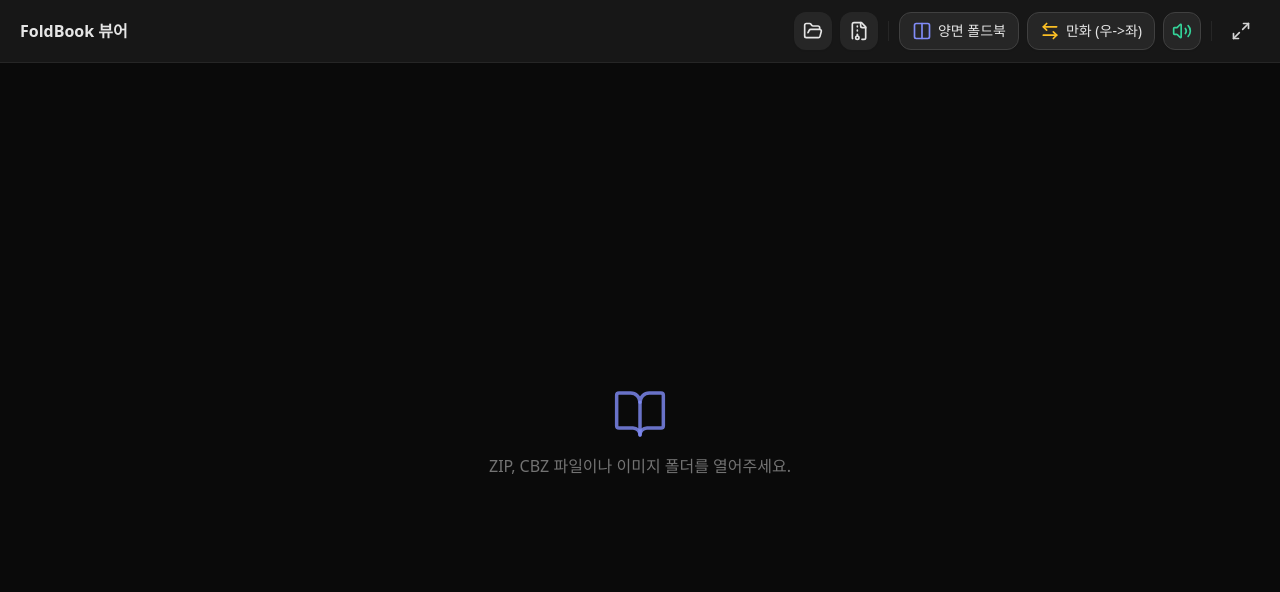
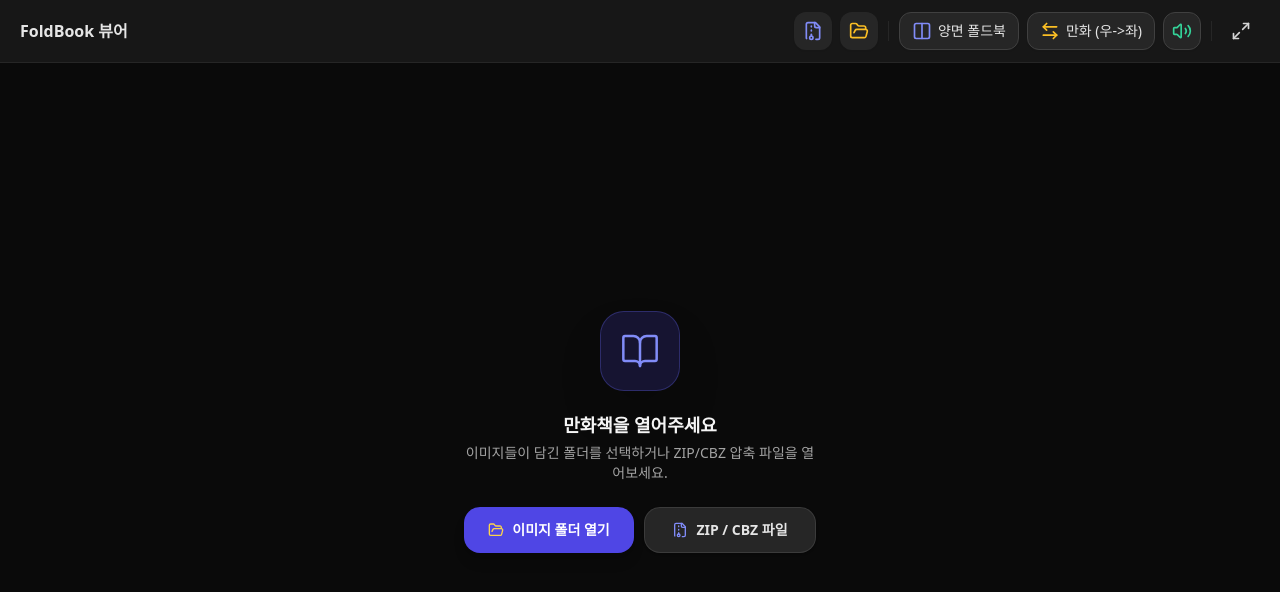
Before and after one commit to jacky92q/book-viewer, a React (Vite) app: page / in a window 1280 px wide. Shown: the top 592 px of the page. Built offline with nearby package versions, Linux system fonts and the light colour scheme.

Commit message:
Enhance file and folder handling for images and archives
Add support for folder selection and handle multiple image files. Update file handling logic for ZIP/CBZ archives and improve user experience with folder input.

```diff
--- a/src/App.tsx
+++ b/src/App.tsx
@@ -233,6 +233,9 @@ export default function App() {
 
   const [dirHandle, setDirHandle] = useState<LibraryDirHandle | null>(null);
   const zipFilesMapRef = useRef<Map<string, File>>(new Map());
+  const subDirsMapRef = useRef<Map<string, File[]>>(new Map());
+  const fileInputRef = useRef<HTMLInputElement | null>(null);
+  const folderInputRef = useRef<HTMLInputElement | null>(null);
   const [archives, setArchives] = useState<string[]>(() => {
     try {
       const saved = localStorage.getItem('foldbook_archive_list');
@@ -565,6 +568,14 @@ export default function App() {
   const loadArchiveByIndex = useCallback(
     async (nextArchiveName: string, shouldPreservePage = false) => {
       try {
+        if (subDirsMapRef.current.has(nextArchiveName)) {
+          const imgs = subDirsMapRef.current.get(nextArchiveName)!;
+          await handleMultipleImageFiles(imgs, shouldPreservePage, nextArchiveName);
+          setCurrentArchiveName(nextArchiveName);
+          localStorage.setItem('foldbook_last_archive', nextArchiveName);
+          return;
+        }
+
         let file: File | Blob | null = null;
         if (zipFilesMapRef.current.has(nextArchiveName)) {
           file = zipFilesMapRef.current.get(nextArchiveName)!;
@@ -641,20 +652,35 @@ export default function App() {
     }
   };
 
-  // 일반 이미지 다중 선택 처리 (IndexedDB 영구 저장 연동)
-  const handleMultipleImageFiles = async (files: FileList | File[], shouldPreservePage = false) => {
+  // 일반 이미지 다중/폴더 선택 처리 (IndexedDB 영구 저장 및 폴더명 추출)
+  const handleMultipleImageFiles = async (
+    files: FileList | File[],
+    shouldPreservePage = false,
+    customTitle?: string
+  ) => {
     const valid = Array.from(files)
       .filter((f) => IMAGE_EXT_REGEX.test(f.name))
-      .sort((a, b) => collator.compare(a.name, b.name));
+      .sort((a, b) => {
+        const pathA = (a as any).webkitRelativePath || a.name;
+        const pathB = (b as any).webkitRelativePath || b.name;
+        return collator.compare(pathA, pathB);
+      });
 
     if (valid.length === 0) return;
 
-    const title = valid[0]?.name.split('.')[0] || '단행본';
+    const relPath = (valid[0] as any).webkitRelativePath as string | undefined;
+    const folderName = relPath && relPath.includes('/') ? relPath.split('/')[0] : undefined;
+    const title = customTitle || folderName || valid[0]?.name.split('.')[0] || '만화책 폴더';
     setBookTitle(title);
 
-    // IndexedDB에 이미지 블롭 영구 보관
+    // 이전 URL 해제
+    rawFiles.forEach((f) => URL.revokeObjectURL(f.url));
+
+    // IndexedDB에 이미지 블롭 영구 보관 (에러 시 무시)
+    try {
       const persistItems = valid.map((f) => ({ name: f.name, blob: f }));
       persistImagesList(persistItems, title);
+    } catch {}
 
     const loaded: RawImageFile[] = await Promise.all(
       valid.map(async (f) => {
@@ -681,6 +707,77 @@ export default function App() {
       const saved = parseInt(localStorage.getItem('foldbook_last_index') || '0', 10);
       setCurrentIndex(saved > 0 && saved < loaded.length ? saved : 0);
     }
+  };
+
+  // --- 이미지들이 담긴 폴더 선택 이벤트 핸들러 (웹킷 디렉터리 완벽 지원) ---
+  const handleFolderChange = async (e: React.ChangeEvent<HTMLInputElement>) => {
+    const files = e.target.files;
+    if (!files || files.length === 0) return;
+    const fileList = Array.from(files);
+
+    // 1. 폴더 안에 ZIP/CBZ 압축 파일들이 담겨 있는 경우
+    const zips = fileList
+      .filter((f) => /\.(zip|cbz)$/i.test(f.name))
+      .sort((a, b) => collator.compare(a.name, b.name));
+
+    if (zips.length > 0) {
+      const map = new Map<string, File>();
+      zips.forEach((f) => map.set(f.name, f));
+      zipFilesMapRef.current = map;
+      const names = zips.map((f) => f.name);
+      setArchives(names);
+      localStorage.setItem('foldbook_archive_list', JSON.stringify(names));
+      loadZipFile(zips[0]);
+      setCurrentArchiveName(zips[0].name);
+      localStorage.setItem('foldbook_last_archive', zips[0].name);
+      if (zips.length > 1) setShowDrawer(true);
+      e.target.value = '';
+      return;
+    }
+
+    // 2. 폴더 안에 이미지 파일들이 담겨 있는 경우
+    const images = fileList.filter((f) => IMAGE_EXT_REGEX.test(f.name));
+    if (images.length === 0) {
+      alert('선택한 폴더 안에 이미지 파일(JPG, PNG, WEBP 등)이나 ZIP 파일이 없습니다.');
+      e.target.value = '';
+      return;
+    }
+
+    // 하위 폴더별(1권, 2권 등) 분기 감지
+    const subDirMap = new Map<string, File[]>();
+    for (const f of images) {
+      const rel = (f as any).webkitRelativePath as string | undefined;
+      if (rel && rel.includes('/')) {
+        const parts = rel.split('/');
+        if (parts.length >= 3) {
+          const subName = parts[1];
+          if (!subDirMap.has(subName)) subDirMap.set(subName, []);
+          subDirMap.get(subName)!.push(f);
+        }
+      }
+    }
+
+    if (subDirMap.size > 1) {
+      // 여러 권의 하위 폴더가 감지된 경우: 도서 목록에 추가
+      const subNames = Array.from(subDirMap.keys()).sort((a, b) => collator.compare(a, b));
+      subDirsMapRef.current = subDirMap;
+      setArchives(subNames);
+      localStorage.setItem('foldbook_archive_list', JSON.stringify(subNames));
+      const firstSub = subNames[0];
+      const firstImgs = subDirMap.get(firstSub)!;
+      await handleMultipleImageFiles(firstImgs, false, firstSub);
+      setCurrentArchiveName(firstSub);
+      localStorage.setItem('foldbook_last_archive', firstSub);
+      setShowDrawer(true);
+    } else {
+      // 단일 이미지 폴더인 경우: 전체 이미지 즉시 로드
+      const folderName = (images[0] as any).webkitRelativePath
+        ? (images[0] as any).webkitRelativePath.split('/')[0]
+        : '만화책 폴더';
+      await handleMultipleImageFiles(images, false, folderName);
+    }
+
+    e.target.value = '';
   };
 
   // --- 앱 시작 시 이전 독서 세션 자동 복원 (IndexedDB + LocalStorage) ---
@@ -978,10 +1075,16 @@ export default function App() {
           </div>
 
           <div className="flex items-center gap-2">
-            {/* 파일 / 폴더 불러오기 */}
-            <label className="cursor-pointer p-2 rounded-xl bg-neutral-800 hover:bg-neutral-700 text-neutral-200 min-w-[38px] min-h-[38px] flex items-center justify-center transition-colors shadow-sm">
-              <FolderOpen className="w-5 h-5" />
+            {/* 1. 파일 열기 (ZIP, CBZ 또는 이미지들) */}
+            <button
+              onClick={() => fileInputRef.current?.click()}
+              className="p-2 rounded-xl bg-neutral-800 hover:bg-neutral-700 text-neutral-200 min-w-[38px] min-h-[38px] flex items-center justify-center transition-colors shadow-sm"
+              title="파일 열기 (ZIP, CBZ 압축 파일 또는 이미지 여러 장)"
+            >
+              <FileArchive className="w-5 h-5 text-indigo-400" />
+            </button>
             <input
+              ref={fileInputRef}
               type="file"
               accept=".zip,.cbz,image/*"
               multiple
@@ -1013,17 +1116,31 @@ export default function App() {
                 e.target.value = '';
               }}
             />
-            </label>
 
-            {supportsDirPicker() && (
+            {/* 2. 폴더 열기 (이미지 폴더 통째로 로드) */}
             <button
-                onClick={handlePickDirectory}
+              onClick={() => {
+                if (supportsDirPicker()) {
+                  handlePickDirectory();
+                } else {
+                  folderInputRef.current?.click();
+                }
+              }}
               className="p-2 rounded-xl bg-neutral-800 hover:bg-neutral-700 text-neutral-200 min-w-[38px] min-h-[38px] flex items-center justify-center transition-colors shadow-sm"
-                title="책 폴더 전체 연결"
+              title="이미지/만화책 폴더 통째로 열기"
             >
-                <FileArchive className="w-5 h-5" />
+              <FolderOpen className="w-5 h-5 text-amber-400" />
             </button>
-            )}
+            <input
+              ref={folderInputRef}
+              type="file"
+              // @ts-ignore
+              webkitdirectory=""
+              directory=""
+              multiple
+              className="hidden"
+              onChange={handleFolderChange}
+            />
 
             <div className="w-[1px] h-5 bg-neutral-800 mx-0.5" />
 
@@ -1090,11 +1207,35 @@ export default function App() {
         className={"relative flex-1 flex items-center justify-center overflow-hidden " + (immersive ? "p-0" : "p-2 sm:p-4")}
       >
         {pages.length === 0 ? (
-          <div className="flex flex-col items-center justify-center text-neutral-500 gap-3">
-            <BookOpen className="w-14 h-14 stroke-[1.5] text-indigo-400/80" />
-            <p className="text-sm sm:text-base font-medium">
-              {isLoadingSaved ? '이전 독서 기록을 불러오는 중...' : 'ZIP, CBZ 파일이나 이미지 폴더를 열어주세요.'}
+          <div className="flex flex-col items-center justify-center text-neutral-400 gap-5 max-w-sm px-4 text-center">
+            <div className="w-16 h-16 sm:w-20 sm:h-20 rounded-3xl bg-indigo-950/60 border border-indigo-500/30 flex items-center justify-center shadow-2xl">
+              <BookOpen className="w-8 h-8 sm:w-10 sm:h-10 stroke-[1.5] text-indigo-400" />
+            </div>
+            <div>
+              <h2 className="text-base sm:text-lg font-bold text-neutral-100">만화책을 열어주세요</h2>
+              <p className="text-xs sm:text-sm text-neutral-400 mt-1">
+                {isLoadingSaved
+                  ? '이전 독서 기록을 불러오는 중...'
+                  : '이미지들이 담긴 폴더를 선택하거나 ZIP/CBZ 압축 파일을 열어보세요.'}
               </p>
+            </div>
+
+            <div className="flex flex-col sm:flex-row gap-2.5 w-full mt-1">
+              <button
+                onClick={() => folderInputRef.current?.click()}
+                className="flex-1 py-3 px-4 rounded-2xl bg-indigo-600 hover:bg-indigo-500 text-white font-semibold text-xs sm:text-sm flex items-center justify-center gap-2 shadow-lg transition-transform active:scale-95"
+              >
+                <FolderOpen className="w-4 h-4 text-amber-300" />
+                <span>이미지 폴더 열기</span>
+              </button>
+              <button
+                onClick={() => fileInputRef.current?.click()}
+                className="flex-1 py-3 px-4 rounded-2xl bg-neutral-800 hover:bg-neutral-700 text-neutral-200 font-semibold text-xs sm:text-sm flex items-center justify-center gap-2 border border-neutral-700/80 shadow transition-transform active:scale-95"
+              >
+                <FileArchive className="w-4 h-4 text-indigo-400" />
+                <span>ZIP / CBZ 파일</span>
+              </button>
+            </div>
           </div>
         ) : (
           <div
```
Lines whose indentation alone changed are shown as unchanged.
